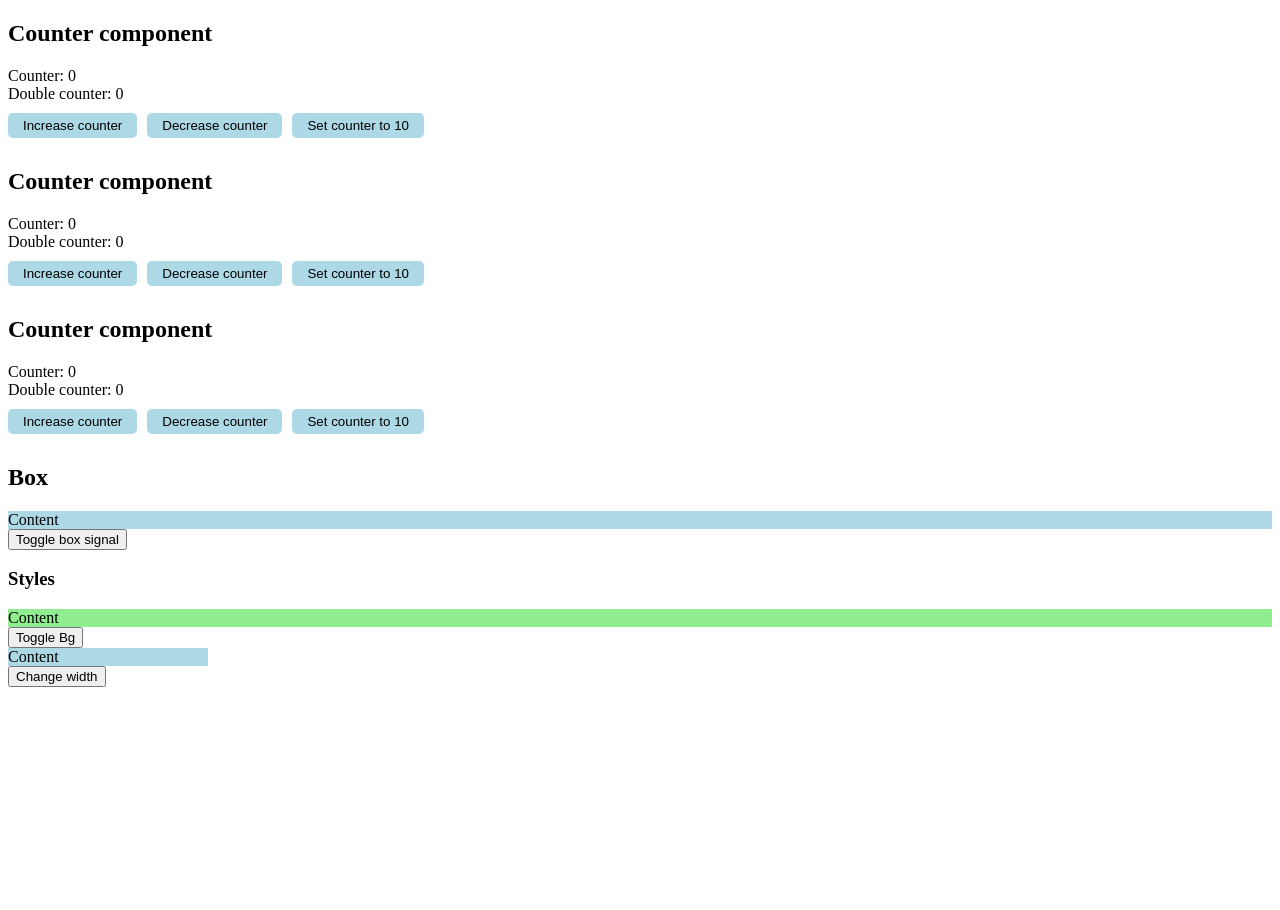
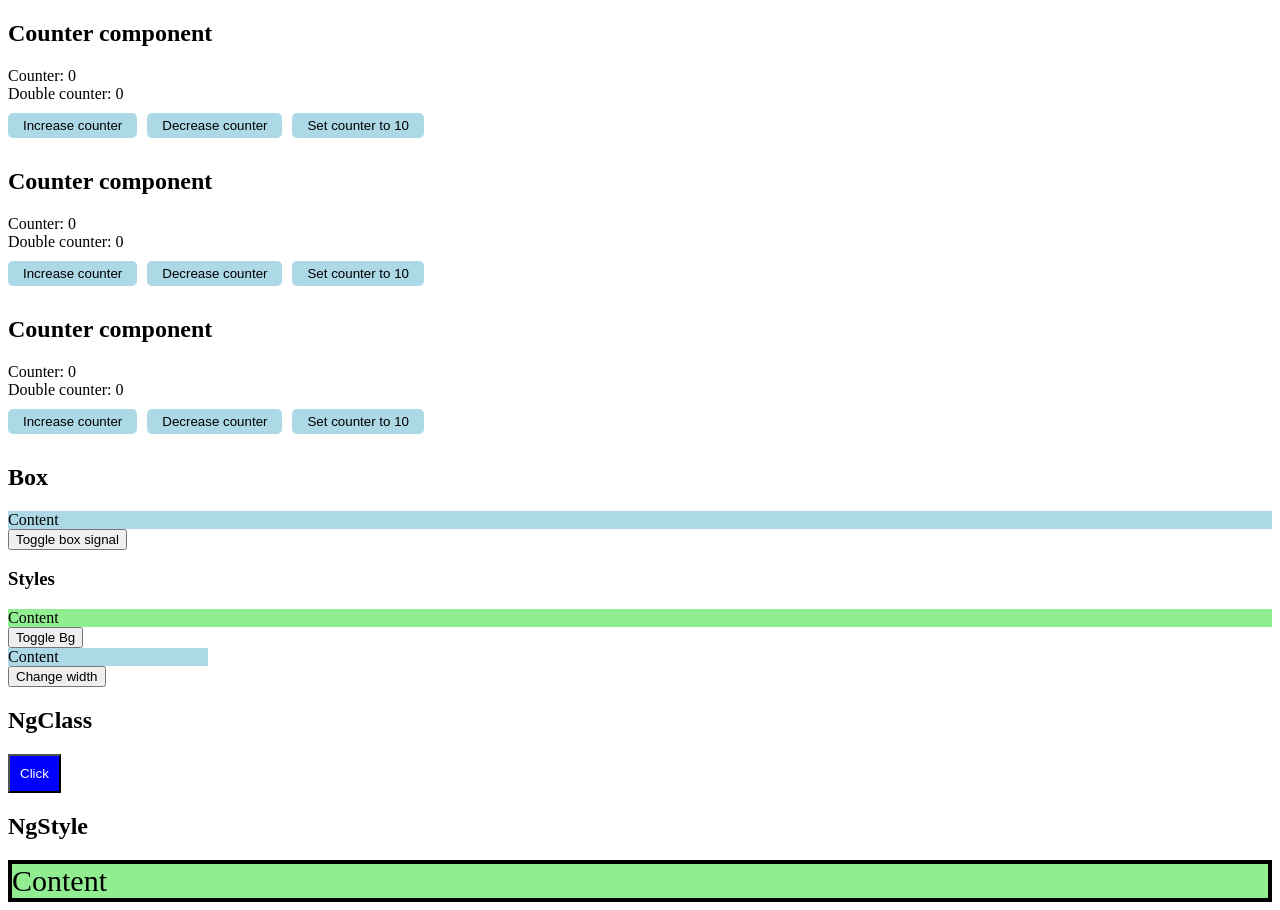
Before and after one commit to AleLoiac/angular-course, an Angular app: page / in a window 1280 px wide. Before the commit the page ends 800 px from the top, so only its background shows below. Built offline with nearby package versions, Linux system fonts and the light colour scheme.

Commit message:
Use ngClass and ngStyle

```diff
--- a/src/app/box/box.html
+++ b/src/app/box/box.html
@@ -8,3 +8,25 @@
 
 <div class="box" [style.width.px]="width()">Content</div>
 <button (click)="changeWidth()">Change width</button>
+
+<h2>NgClass</h2>
+<button
+  [ngClass]="{
+    'btn': true,
+    'btn-primary': isPrimary(),
+    'btn-danger': isDanger(),
+}"
+>
+  Click
+</button>
+
+<h2>NgStyle</h2>
+<div
+  [ngStyle]="{
+    'border' : '4px solid',
+    'background-color' : bg(),
+    'font-size.px' : fontSize,
+}"
+>
+  Content
+</div>
--- a/src/app/box/box.ts
+++ b/src/app/box/box.ts
@@ -1,19 +1,27 @@
+import { NgClass, NgStyle } from '@angular/common';
 import { Component, signal } from '@angular/core';
 
 @Component({
   selector: 'box',
-  imports: [],
+  imports: [NgClass, NgStyle],
   templateUrl: './box.html',
   styles: `
-  .box {
-    background-color: lightblue;
-  }
+  .box { background-color: lightblue; }
+  .btn { padding: 10px; color: white; }
+  .btn-primary { background-color: blue; }
+  .btn-danger { background-color: red; }
   `,
 })
 export class Box {
   isBox = signal(true);
+
   bg = signal('lightgreen');
   width = signal(200);
+
+  isPrimary = signal(true);
+  isDanger = signal(false);
+
+  fontSize = 30;
 
   toggleBoxSignal() {
     this.isBox.update((v) => !v);
```
